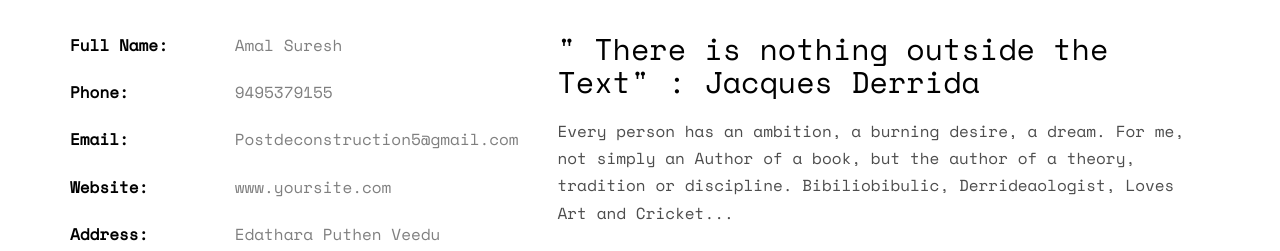
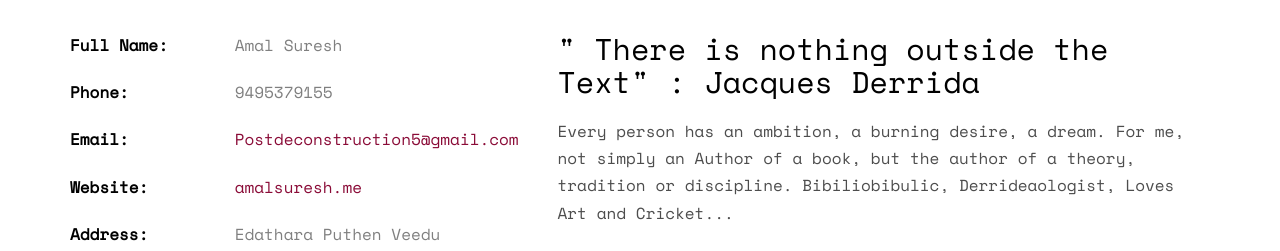
Before and after one commit to amalsureshz/portfolioTemplate, a plain HTML site: page index.html in a window 1280 px wide. Shown: the part 1040-1291 px from the top of the page. Drawn offline with nearby package versions, Linux system fonts and the light colour scheme; some packages are replaced by stand-ins of ours; no server answers; files whose address does not match are found by name.

Commit message:
Updated html

```diff
--- a/index.html
+++ b/index.html
@@ -82,8 +82,8 @@
 					<ul class="info">
 						<li><span class="first-block">Full Name:</span><span class="second-block">Amal Suresh</span></li>
 						<li><span class="first-block">Phone:</span><span class="second-block">9495379155</span></li>
-						<li><span class="first-block">Email:</span><span class="second-block">Postdeconstruction5@gmail.com</span></li>
-						<li><span class="first-block">Website:</span><span class="second-block">www.yoursite.com</span></li>
+						<li><span class="first-block">Email:</span><span class="second-block"><a href="mailto:Postdeconstruction5@gmail.com">Postdeconstruction5@gmail.com</a></span></li>
+						<li><span class="first-block">Website:</span><span class="second-block"><a href="https://amalsuresh.me">amalsuresh.me</a></span></li>
 						<li><span class="first-block">Address:</span><span class="second-block">Edathara Puthen Veedu<br>Edayaranmula (PO)<br>Pathanamthitta<br>689532<br>Kerala</span></li>
 					</ul>
 				</div>
```
